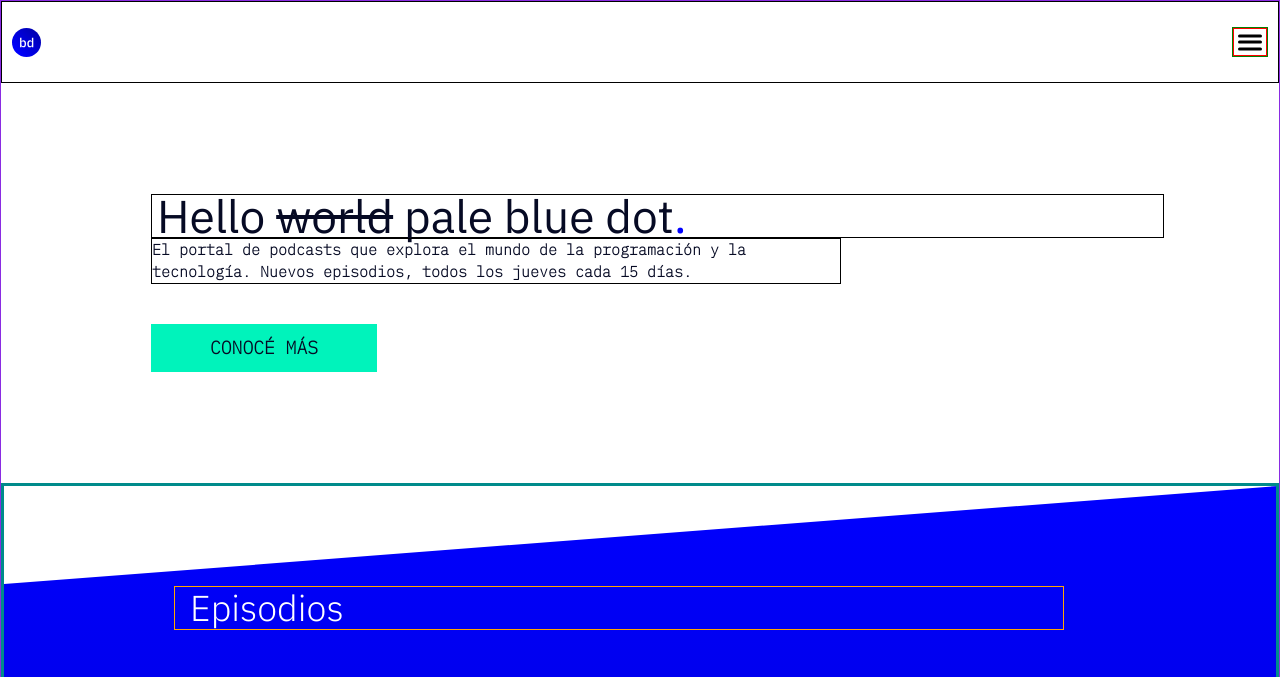
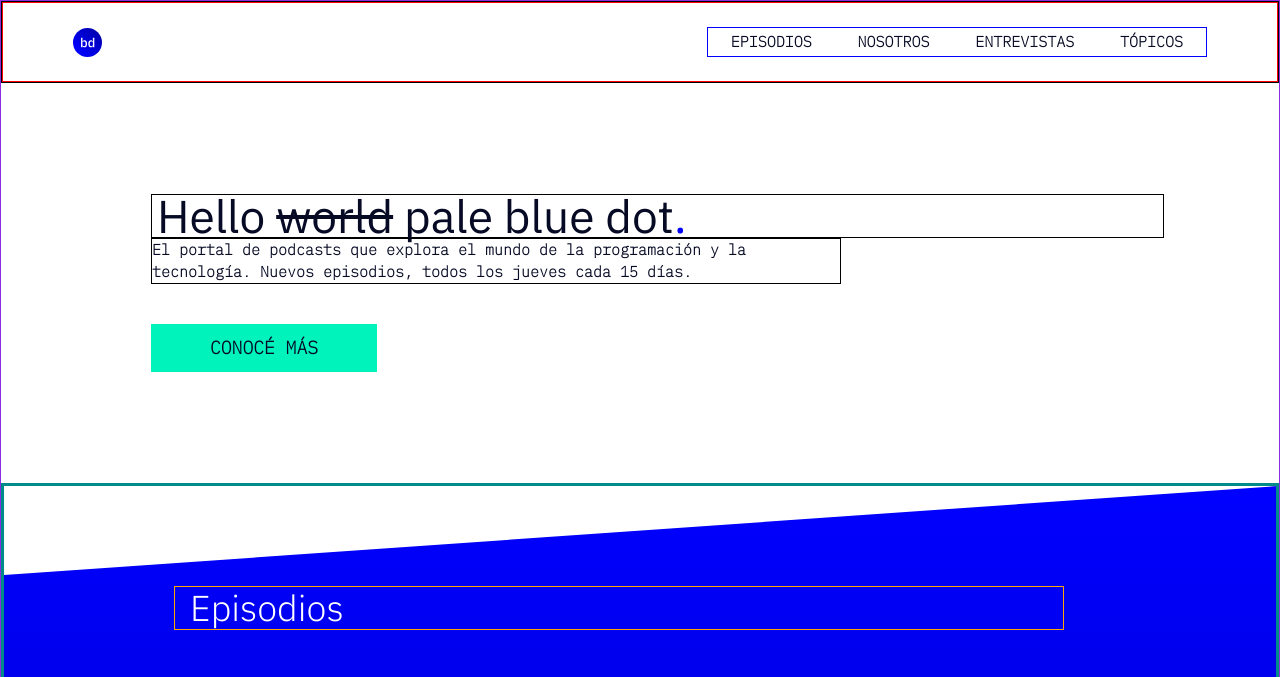
Before and after one commit to MGagiledevelopment/PODCAST-PROJECT, a plain HTML site: page index.html in a window 1280 px wide. Shown: the top 677 px of the page. Drawn offline with Linux system fonts and the light colour scheme.

Commit message:
ultimos detalles de vista desktop

```diff
--- a/css/2DA-SECCION.css
+++ b/css/2DA-SECCION.css
@@ -40,7 +40,6 @@
   .embebidos {
     display: flex;
     flex-direction: column;
-
     flex-wrap: wrap;
     margin: 25px 10px 10px 10px;
 
--- a/css/MEDIA-1200.css
+++ b/css/MEDIA-1200.css
@@ -1,5 +1,42 @@
 @media screen and (min-width: 1200px) {
+  /*NAV-BAR  */
+  .menu-mobile {
+    display: none;
+  }
 
+  .menu-desktop {
+    display: block;
+  }
+  nav {
+    border: 1px solid red;
+
+    padding-left: 70px;
+    padding-right: 70px;
+  }
+  ul {
+    border: 1px solid blue;
+    list-style: none;
+    display: flex;
+    justify-content: space-around;
+    width: 500px;
+    font-family: "IBM Plex Mono";
+    font-size: 15px;
+    color: #060a24;
+    letter-spacing: 0;
+    line-height: 28px;
+    font-weight: bold;
+  }
+
+  li:hover {
+
+    color: #00f3bb;
+    text-decoration: line-through;
+  }
+
+  li:active{
+    text-decoration: line-through;
+    color: rgba(6,10,36,0.56);
+  }
   /* 1RA SECCION -------------------- */
 
   .titulo-y-primerBoton {
@@ -26,66 +63,59 @@
   /* 2DA SECCION -------------------- */
 
   .episodios {
-    height: 950px;
-
-
-
+    height: 850px;
   }
 
   #primer-fondo-azul {
     width: 99.5%;
-    height: 1090px;
+    height: 990px;
     -webkit-clip-path: polygon(0 9%, 100% 0%, 100% 90%, 0% 100%);
   }
 
-  .embebidos{
-      width:100%;
+  .embebidos {
+    width: 100%;
     height: 600px;
     flex-direction: row;
     align-items: center;
     justify-content: space-evenly;
   }
 
- iframe{
-     width:40%;
-     margin:0;
+  iframe {
+    width: 40%;
+    margin: 0;
   }
 
- h2{
-     width:70%;
+  h2 {
+    width: 70%;
     margin-left: 170px;
   }
 
   /* 3RA SECCION -------------------- */
 
-
- .celular-e-informacion{
+  .celular-e-informacion {
     flex-direction: row;
     align-items: center;
     justify-content: center;
-     padding:0;
+    padding: 0;
   }
-  #celular{
-      width:30%;
+  #celular {
+    width: 30%;
     margin-left: 200px;
     margin-right: 100px;
-
   }
 
-  h3{width:75%;
-    left:30px;
-
+  h3 {
+    width: 75%;
+    left: 30px;
   }
 
-  #segundo-parrafo{
-      width:75%;
+  #segundo-parrafo {
+    width: 75%;
   }
-
-
 
   /* 4TA SECCION -------------------- */
 
-  .invitados{
+  .invitados {
     margin-bottom: 30px;
   }
 
@@ -94,48 +124,23 @@
   }
 
   h4 {
-
     margin-left: 15%;
     margin-bottom: 20px;
   }
 
-
   /* 5TA SECCION -------------------- */
 
-#icono-y-descripcion{
-
-    width:200px;
+  #icono-y-descripcion {
+    width: 200px;
   }
 
   /* 6TA SECCION -------------------- */
 
- .pre-footer{
+  .pre-footer {
     justify-content: center;
-
-
   }
 
- h6{
-     margin-bottom:30px;
-
-
+  h6 {
+    margin-bottom: 30px;
   }
-
-
-
-
-
-
-
-
-
-
-
-
-
-
-
-
-
-
 }
--- a/css/NAV-BAR.CSS
+++ b/css/NAV-BAR.CSS
@@ -18,3 +18,7 @@
   #logo{
     width:29px;
   }
+
+  .menu-desktop{
+    display:none;
+  }
--- a/css/STYLE.css
+++ b/css/STYLE.css
@@ -31,6 +31,12 @@ en esta hoja principal llamada STYLE.CSS */
   box-sizing: border-box;
 }
 
+html {
+  scroll-behavior: smooth;
+  -webkit-user-select: none;
+}
+
+
 .contenedor {
   border: 1.5px solid blueviolet;
   width: 100%;
--- a/index.html
+++ b/index.html
@@ -37,6 +37,18 @@
                 <div class="menu-items">TÓPICOS</div>
               </div>
             </div>
+
+            <div class="menu-desktop">
+              <ul>
+                <li>EPISODIOS</li>
+                <li>NOSOTROS </li>
+                <li>ENTREVISTAS</li>
+                <li>TÓPICOS</li>
+              </ul>
+            </div>
+
+
+
           </nav>
         </div>
         <!-- 1ra seccion -->
@@ -50,12 +62,12 @@
             El portal de podcasts que explora el mundo de la programación y la tecnología. Nuevos
             episodios, todos los jueves cada 15 días.
           </p>
-          <button id="boton-principal">CONOCÉ MÁS</button>
+        <a href="#temas">  <button id="boton-principal">CONOCÉ MÁS</button> </a>
         </div>
       </header>
       <!-- 2da seccion -->
 
-      <div class="episodios">
+      <div class="episodios" id="episodios">
         <div id="primer-fondo-azul"></div>
 
         <h2 id="titulo">Episodios</h2>
@@ -133,7 +145,7 @@
         </div>
       </div>
       <!-- 5ta seccion -->
-      <div class="topicos">
+      <div class="topicos" id="temas">
         <h5>Algunos de nuestros temas</h5>
         <div class="contenedor-topicos">
           <span id="icono-y-descripcion"
@@ -161,7 +173,7 @@
       <div class="pre-footer">
       <div class="segundo-fondo-azul"></div>
       <h6>¿Querés las últimas novedades?</h6>
-      <button id="segundo-boton">ESCUCHÁ LOS EPISODIOS</button>
+   <a href="#episodios">   <button id="segundo-boton">ESCUCHÁ LOS EPISODIOS</button></a>
 
       </div>
       <!-- 7ma seccion -->
```
Lines whose indentation alone changed are shown as unchanged.
